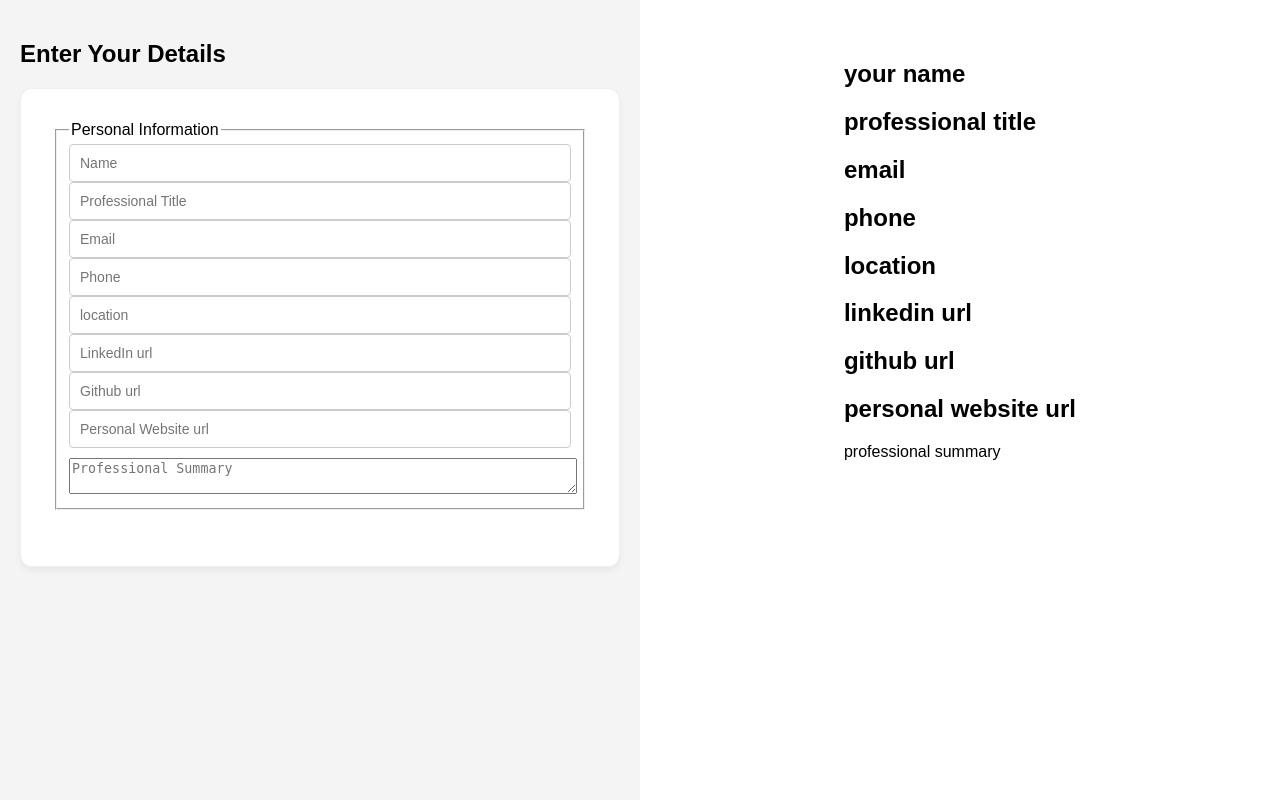
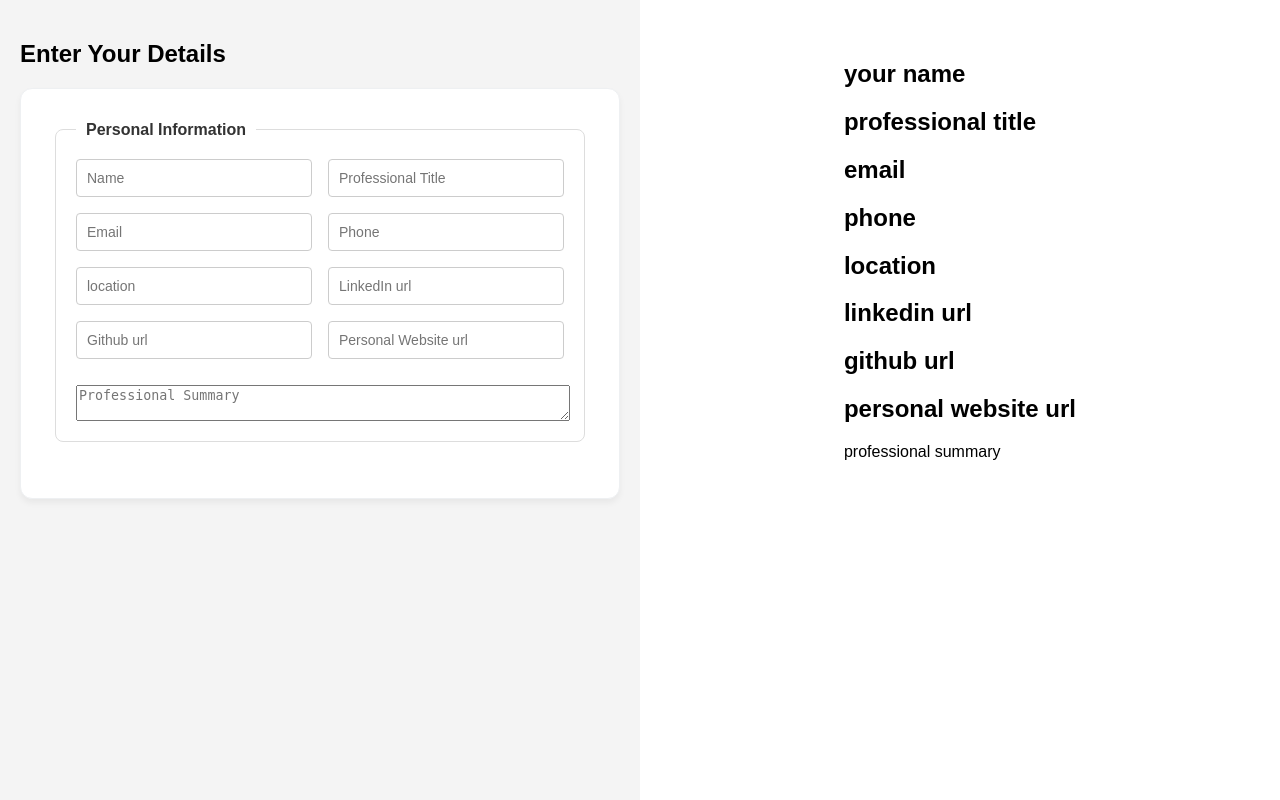
Before and after one commit to aswanth-mc/atsFriendlyResumeBulilder, a Flask app: page / in a window 1280 px wide. Run offline with Flask 3, Linux system fonts and the light colour scheme.

Commit message:
style : add class to fieldset

```diff
--- a/templates/index.html
+++ b/templates/index.html
@@ -11,7 +11,7 @@
     <main id="form-section">
         <h2>Enter Your Details</h2>
         <form action="" id="resume-form">
-            <fieldset>
+            <fieldset class="field-group">
                 <legend>Personal Information</legend>
                 <input type="text" id="name-input" placeholder="Name">
                 <input type="text" id="professional-title" placeholder="Professional Title">
```
